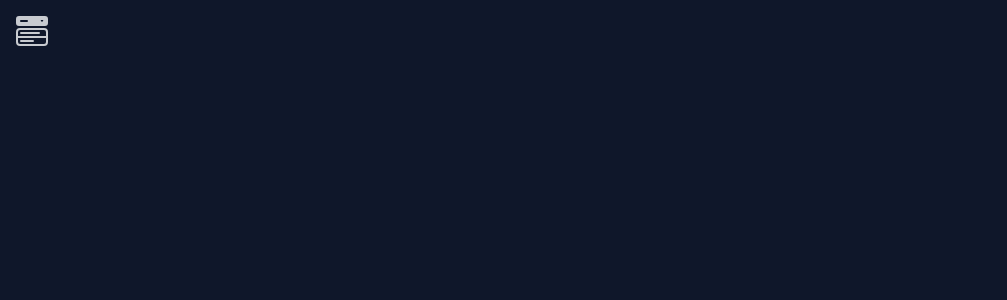
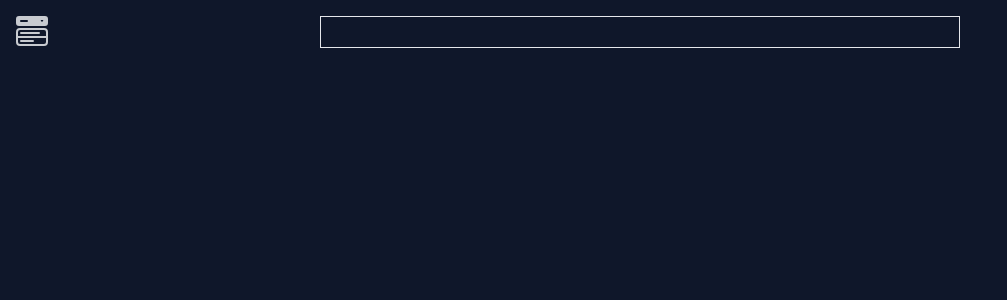
Before and after one commit to jitender1222/CRM-App, a React (Vite) app: page / in a window 1280 px wide. Shown: the top 300 px of the page, without its empty margins (0-1007 px from the left). Built offline with nearby package versions, Linux system fonts and the light colour scheme; sample sign-in values are in the browser's storage.

Commit message:
resuable card component created

```diff
--- a/src/Routes/MainRoutes.jsx
+++ b/src/Routes/MainRoutes.jsx
@@ -6,9 +6,9 @@ import Home from "../pages/Home";
 function MainRoutes(){
     return (
         <Routes>
+            <Route path="/" element={<Home />}  />
             <Route path="/login" element={<Login />}  />
             <Route path="/signup" element={<Signup />}  />
-            <Route path="/" element={<Home />}  />
         </Routes>
     )
 }
--- /dev/null
+++ b/src/components/Card.jsx
@@ -0,0 +1,27 @@
+
+const Card = ({children,status="50",quantity=50,titleText="Card" ,color="bg-primary", bgDivider="bg-gray-300"}) => {
+  return (
+    <>
+      <div className={` w-64 h-52  ${color} rounded-md flex flex-col justify-center items-center`} >
+        <div className="text-primary-content text-2xl">
+          {children}<span>{titleText}</span>
+        </div>
+        {/* divider */}
+        <div className={`divider ${bgDivider} h-0.5 mx-4 rounded mb-9`}></div>
+        <div className="text-primary-content text-2xl mb-4">
+          <div className="flex justify-around gap-4 items-center">
+            <div className="">{quantity}</div>
+            <div
+              className="radial-progress"
+              style={{ "--value": status }}
+            >
+              {status}%
+            </div>
+          </div>
+        </div>
+      </div>
+    </>
+  );
+};
+
+export default Card;
--- a/src/layout/HomeLayout.jsx
+++ b/src/layout/HomeLayout.jsx
@@ -20,9 +20,10 @@ const HomeLayout = ({ children }) => {
 
   return (
     <>
-      <div className="drawer">
+    <div className="flex mt-4">
+      <div className="drawer w-[25%]">
         <input id="my-drawer" type="checkbox" className="drawer-toggle" />
-        <div className="drawer-content mt-4 ml-4">
+        <div className="drawer-content ml-4">
           {/* Page content here */}
           <label htmlFor="my-drawer">
             <BsFillMenuButtonWideFill size={"32px"} />
@@ -74,7 +75,8 @@ const HomeLayout = ({ children }) => {
           </ul>
         </div>
       </div>
-      <div>{children}</div>
+      <div className="border w-[50%]">{children}</div>
+      </div>
     </>
   );
 };
```
Also changed, not shown: src/pages/Home.jsx (+11 -1 lines).
